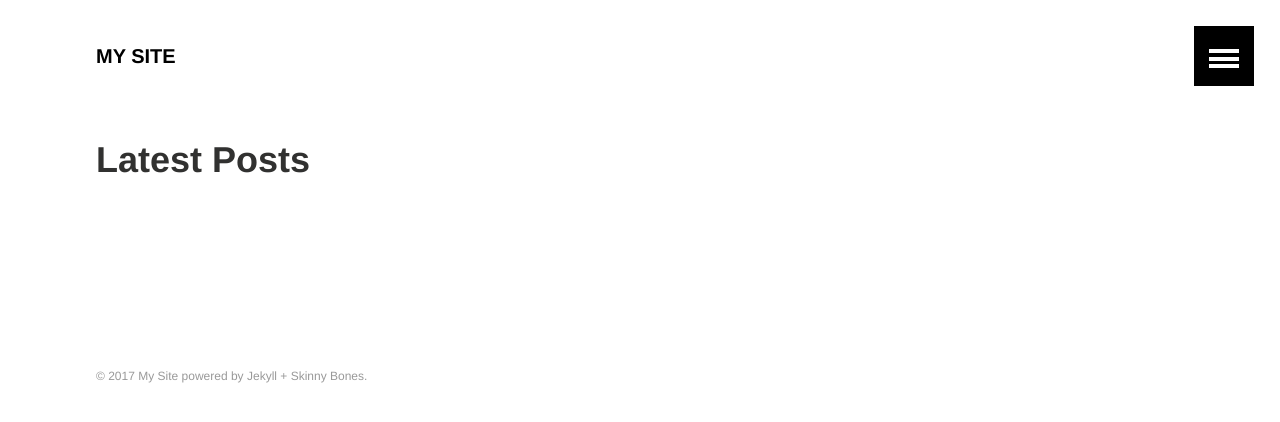
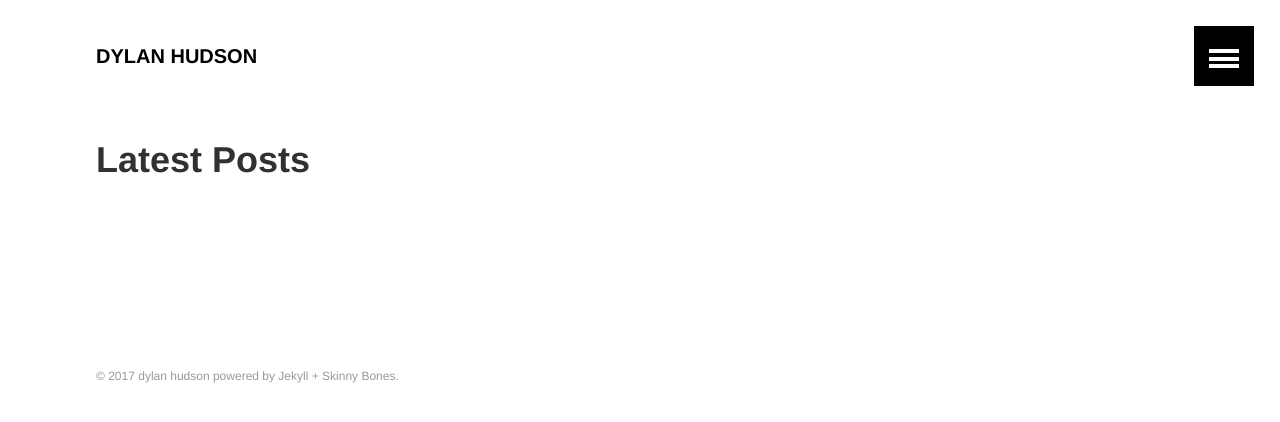
Before and after one commit to dy1s/dy1s.github.io, a Jekyll site: the page built from index.md, in a window 1280 px wide. Shown: the top 422 px of the page. Built offline with Jekyll 4.4.1, drawn with Linux system fonts in a browser that asks for light colours.

Commit message:
initial commit

```diff
--- a/_config.yml
+++ b/_config.yml
@@ -1,7 +1,8 @@
 # Site wide configuration
 
-title: "My Site"
-description: "This is a description of my awesome site."
+title: "dylan hudson"
+description: "nascent software engineer.
+I'm interested in computational biology, machine learning, and DSP.  "
 logo: # 120x120 px default image used for Twitter summary card
 teaser: # 400x250 px default teaser image used in image archive grid
 locale: en
```
